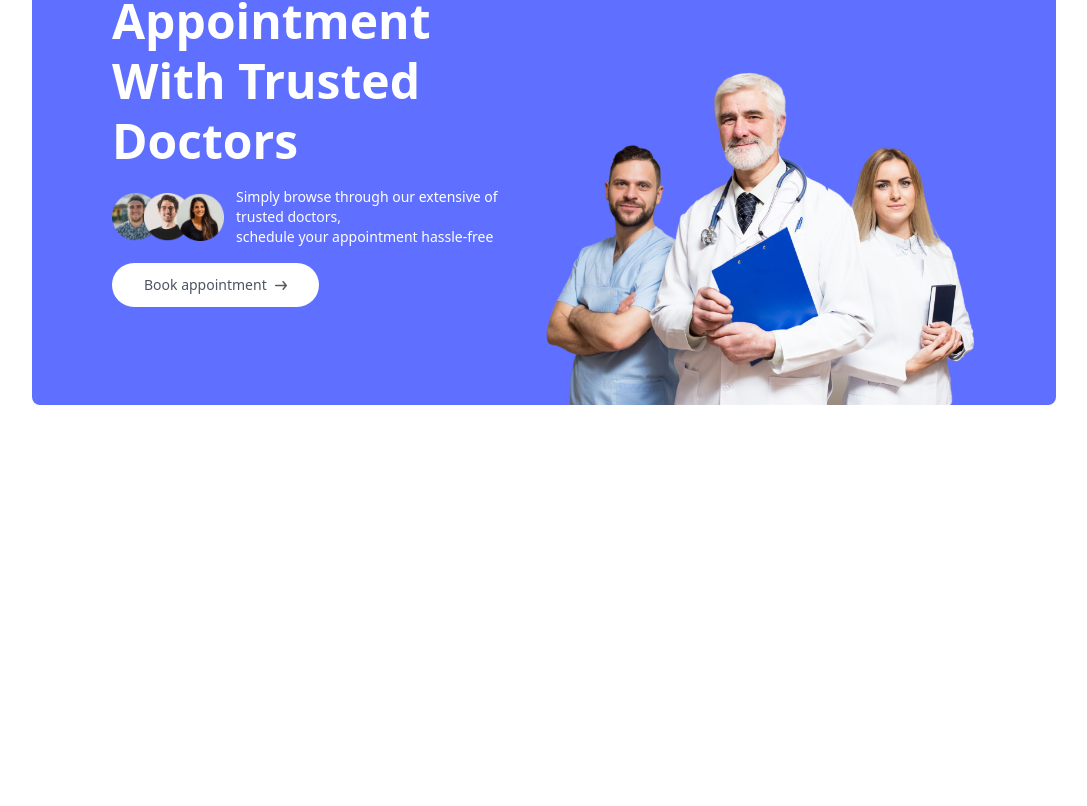
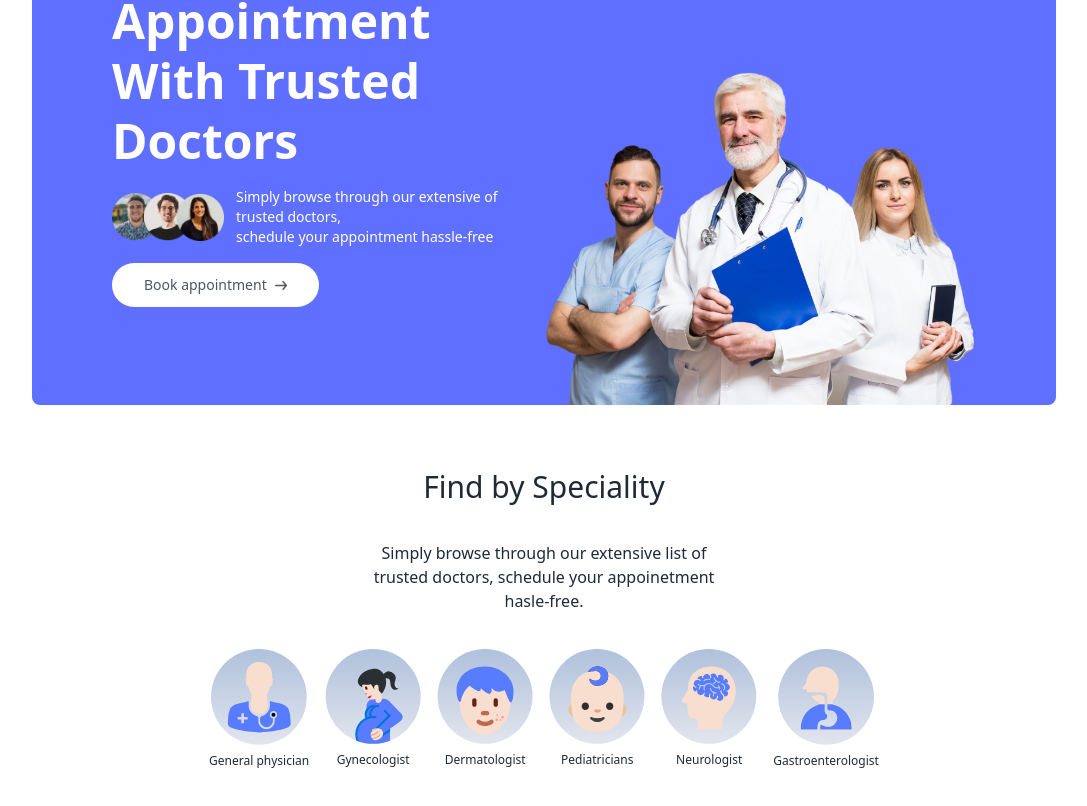
Before and after one commit to chowankumar/DoctorAppointment, a React (Vite) app in the folder frontend/: page / in a window 1280 px wide. Shown: the part 296-1102 px from the top of the page, without its empty margins (96-1183 px from the left). Before the commit the page ends 800 px from the top, so only its background shows below. Built offline with nearby package versions, Linux system fonts and the light colour scheme.

Commit message:
complete the soeciality page

```diff
--- /dev/null
+++ b/frontend/src/components/Speaciality.jsx
@@ -0,0 +1,28 @@
+import React from 'react'
+import { specialityData } from '../assets/assets'
+import { Link } from 'react-router-dom'
+
+const Speaciality = () => {
+    return (
+        <div className='flex flex-col items-center gap-4 py-16 text-gray-800 ' id='speciality'>
+            <h1 className='text-3xl font-medium'>Find by Speciality</h1>
+            <p className='sm:w-1/3 text-center gap-4 pt-5 w-full overflow-scroll'>Simply browse through our extensive list of trusted doctors, schedule your appoinetment hasle-free.
+            </p>
+
+            <div className='flex sm:justify-center gap-4 pt-5 w-full overflow-scroll'>
+                {
+                    specialityData.map((item, index) =>
+                    (
+                        <Link onClick={()=> scrollTo(0,0)} className='flex flex-col items-center text-xs cursor-pointer flex-shrink-0 hover:translate-y-[-10px] transition-all duration-500' key={index} to={`/doctor/${item.speciality}`}>
+                            <img className='w-16 sm:w-24 mb-2' src={item.image} alt="" />
+                            <p>{item.speciality}</p>
+
+                        </Link>
+                    ))}
+
+            </div>
+        </div>
+    )
+}
+
+export default Speaciality
--- a/frontend/src/index.css
+++ b/frontend/src/index.css
@@ -6,3 +6,6 @@
 .active hr{
     @apply block;
 }
+::-webkit-scrollbar{
+    @apply hidden
+}
--- a/frontend/src/pages/Home.jsx
+++ b/frontend/src/pages/Home.jsx
@@ -1,11 +1,13 @@
 import React from 'react'
 import Header from '../components/Header'
+import Speaciality from '../components/Speaciality'
 
 const Home = () => {
   return (
     <div>
 
       <Header/>
+      <Speaciality/>
     </div>
   )
 }
```
